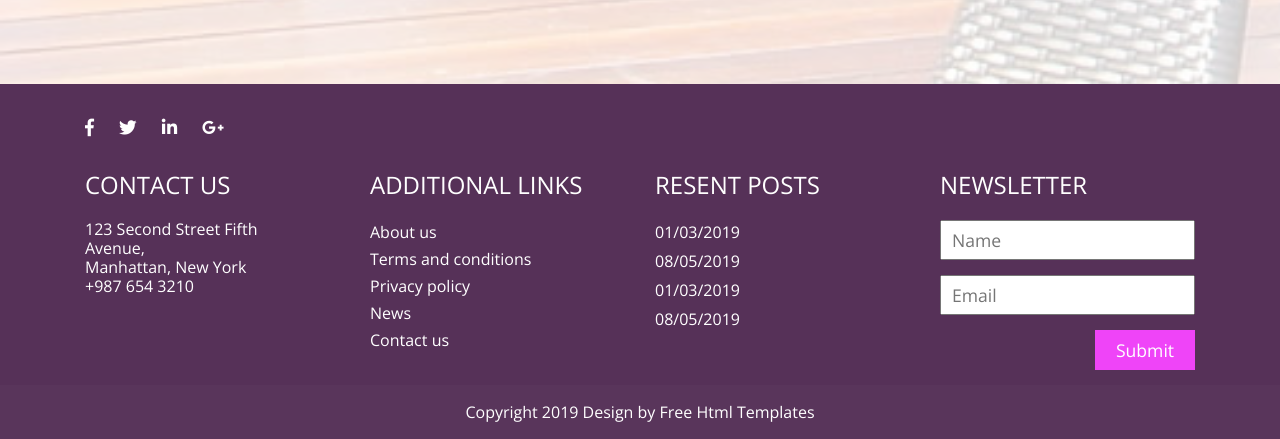
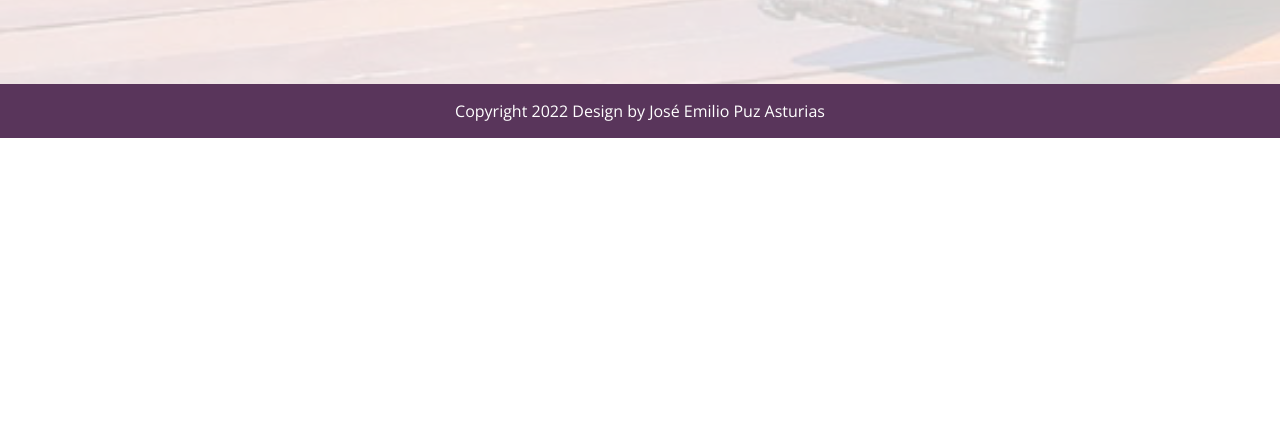
Before and after one commit to KevinEsquivelDev/Lugares-turisticos-page, a plain HTML site: page index.html in a window 1280 px wide. Shown: the part 3065-3504 px from the top of the page. After the commit the page ends 3203 px from the top, so only its background shows below. Drawn offline with nearby package versions, Linux system fonts and the light colour scheme.

Commit message:
Actualización

```diff
--- a/css/style.css
+++ b/css/style.css
@@ -241,66 +241,6 @@ footer {
     background-color: #563158;
 }
 
-footer a:hover {
-    color: #bd8cbf
-}
-
-footer .container > ul {
-    overflow: hidden;
-    margin: 30px 0;
-    padding-left: 0;
-}
-
-footer .container > ul li {
-    float: left;
-    padding-right: 25px;
-}
-
-footer .item h4 {
-    margin-bottom: 20px
-}
-
-footer .item p.address {
-    line-height: 1.2;
-    font-size: 16px;
-}
-
-footer .item ul {
-    padding-left: 0;
-}
-
-footer .item ul li {
-    margin-bottom: 3px;
-    font-size: 16px;
-}
-
-footer .date p {
-    margin-bottom: 5px;
-    font-size: 16px;
-    font-weight: 300;
-}
-
-footer .item form {
-    overflow: hidden;
-}
-
-footer .item form input {
-    width: 100%;
-    margin-bottom: 15px;
-    padding: 5px 10px;
-}
-
-footer .item form input[type="submit"] {
-    width: 100px;
-    height: 40px;
-    line-height: 4px;
-    background-color: #ef44f8;
-    border: none;
-    float: right;
-    color: #FFF;
-    padding: 0
-}
-
 footer .copyright {
     background-color: #59355b;
     padding: 15px 0;
--- a/index.html
+++ b/index.html
@@ -181,60 +181,8 @@
                 <!-- Contacto -->
 
                     <footer>
-                        <div class="container">
-                            <ul>
-                                <li><a href="#"><i class="fab fa-facebook-f"></i></a></li>
-                                <li><a href="#"><i class="fab fa-twitter"></i></a></li>
-                                <li><a href="#"><i class="fab fa-linkedin-in"></i></a></li>
-                                <li><a href="#"><i class="fab fa-google-plus-g"></i></a></li>
-                            </ul>
-                            <div class="row">
-                                <div class="col-lg-3 col-md-6 col-12">
-                                    <div class="item">
-                                        <h4 class="text-uppercase">Contact us</h4>
-                                        <p class="address">
-                                            123 Second Street Fifth <br>
-                                            Avenue,<br>
-                                            Manhattan, New York<br>
-                                            +987 654 3210
-                                        </p>
-                                    </div>
-                                </div>
-                                <div class="col-lg-3 col-md-6 col-12">
-                                    <div class="item">
-                                        <h4 class="text-uppercase">additional links</h4>
-                                        <ul>
-                                            <li><a href="#">About us</a></li>
-                                            <li><a href="#">Terms and conditions</a></li>
-                                            <li><a href="#">Privacy policy</a></li>
-                                            <li><a href="#">News</a></li>
-                                            <li><a href="#">Contact us</a></li>
-                                        </ul>
-                                    </div>
-                                </div>
-                                <div class="col-lg-3 col-md-6 col-12">
-                                    <div class="item date">
-                                        <h4 class="text-uppercase">resent posts</h4>
-                                        <p><a href="#">01/03/2019</a></p>
-                                        <p><a href="#">08/05/2019</a></p>
-                                        <p><a href="#">01/03/2019</a></p>
-                                        <p><a href="#">08/05/2019</a></p>
-                                    </div>
-                                </div>
-                                <div class="col-lg-3 col-md-6 col-12">
-                                    <div class="item">
-                                        <h4 class="text-uppercase">newsletter</h4>
-                                        <form>
-                                            <input type="text" placeholder="Name">
-                                            <input type="email" placeholder="Email">
-                                            <input type="submit" value="Submit">
-                                        </form>
-                                    </div>
-                                </div>
-                            </div>
-                        </div>
                         <div class="copyright text-center">
-                            <p>Copyright 2019  Design by <a href="https://html.design">Free Html Templates</a></p>
+                            <p>Copyright 2022  Design by José Emilio Puz Asturias</a></p>
                         </div>
                     </footer>
 
```
